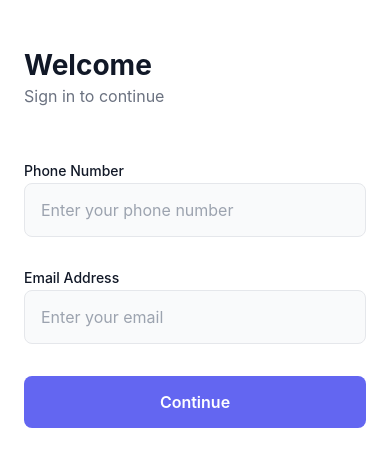
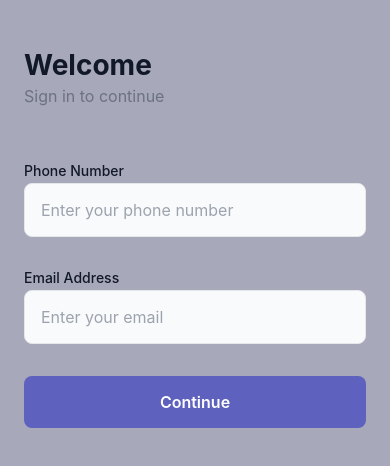
Before and after one commit to Avinash77068/astroApp, a React Native app: screen /Auth in a window 390 px wide. Shown: the top 466 px of the page. Built offline with nearby package versions, Linux system fonts and the light colour scheme.

Commit message:
code commoponsen

```diff
--- a/src/constants/colors.ts
+++ b/src/constants/colors.ts
@@ -1,5 +1,5 @@
 export const colors = {
-  primary: '#6366F1',
+  primary: '#5f61beff',
   primaryDark: '#4F46E5',
   primaryLight: '#818CF8',
 
@@ -8,7 +8,7 @@ export const colors = {
   secondaryLight: '#F472B6',
 
   background: {
-    primary: '#FFFFFF',
+    primary: '#a7a8baff',
     secondary: '#F9FAFB',
     tertiary: '#F3F4F6',
     dark: '#111827',
@@ -18,7 +18,7 @@ export const colors = {
     primary: '#111827',
     secondary: '#6B7280',
     tertiary: '#9CA3AF',
-    inverse: '#FFFFFF',
+    inverse: '#d92121ff',
   },
 
   border: {
--- a/src/screens/Home/HomeScreen.tsx
+++ b/src/screens/Home/HomeScreen.tsx
@@ -77,6 +77,17 @@ export const HomeScreen = memo<HomeScreenProps>(({ navigation }) => {
 
   return (
     <View style={styles.container}>
+      <View style={styles.section}>
+        <Text style={styles.sectionTitle}>{strings.home.categories}</Text>
+        <FlatList
+          data={categories}
+          renderItem={renderCategory}
+          keyExtractor={keyExtractor}
+          horizontal
+          showsHorizontalScrollIndicator={false}
+          contentContainerStyle={styles.categoriesList}
+        />
+      </View>
       <View style={styles.header}>
         <View>
           <Text style={styles.welcomeText}>{strings.home.welcome},</Text>
@@ -92,18 +103,6 @@ export const HomeScreen = memo<HomeScreenProps>(({ navigation }) => {
         placeholder={strings.home.searchPlaceholder}
         placeholderTextColor={styles.placeholder.color}
       />
-
-      <View style={styles.section}>
-        <Text style={styles.sectionTitle}>{strings.home.categories}</Text>
-        <FlatList
-          data={categories}
-          renderItem={renderCategory}
-          keyExtractor={keyExtractor}
-          horizontal
-          showsHorizontalScrollIndicator={false}
-          contentContainerStyle={styles.categoriesList}
-        />
-      </View>
 
       <Text style={styles.sectionTitle}>{strings.home.items}</Text>
 
```
